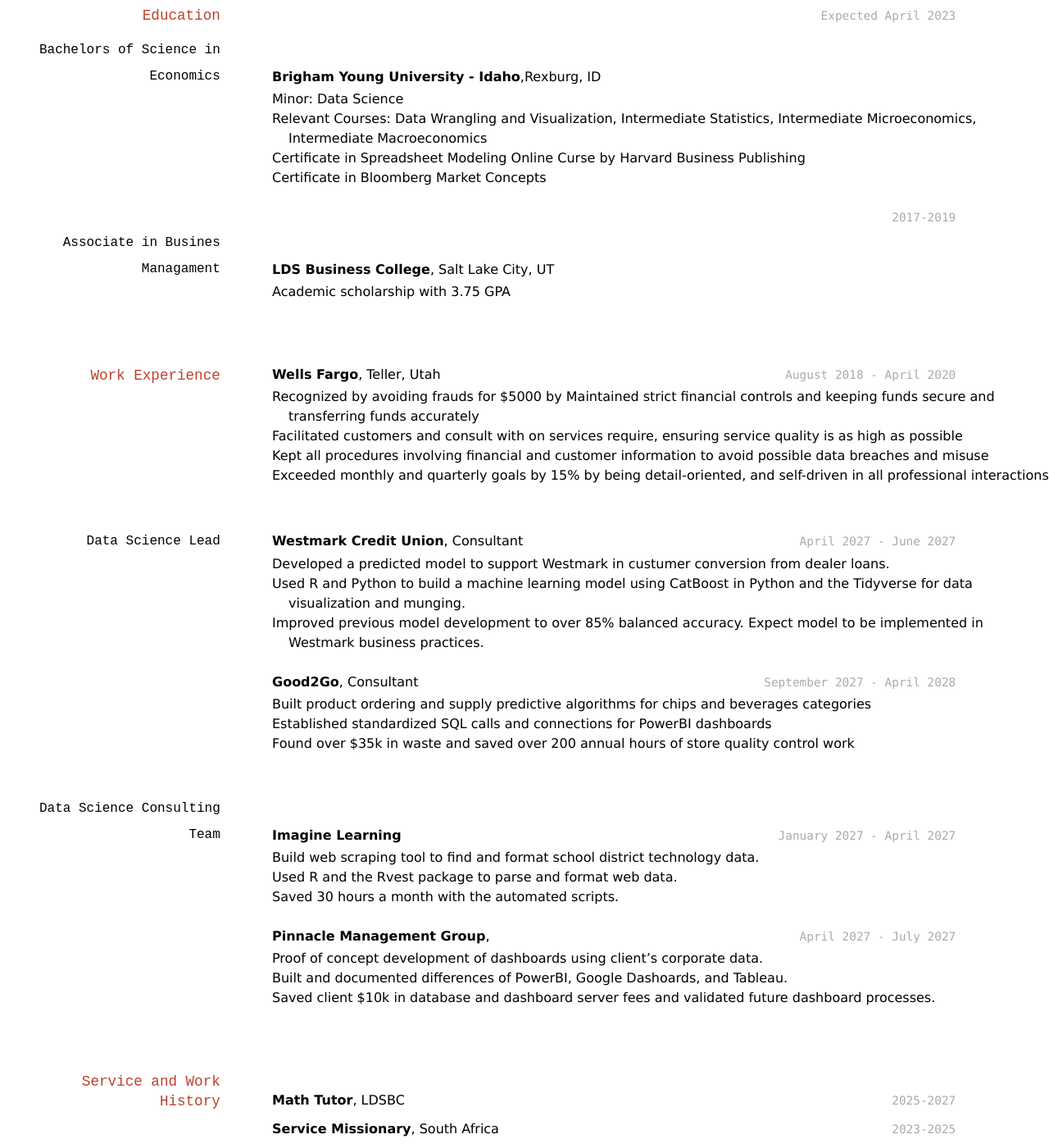
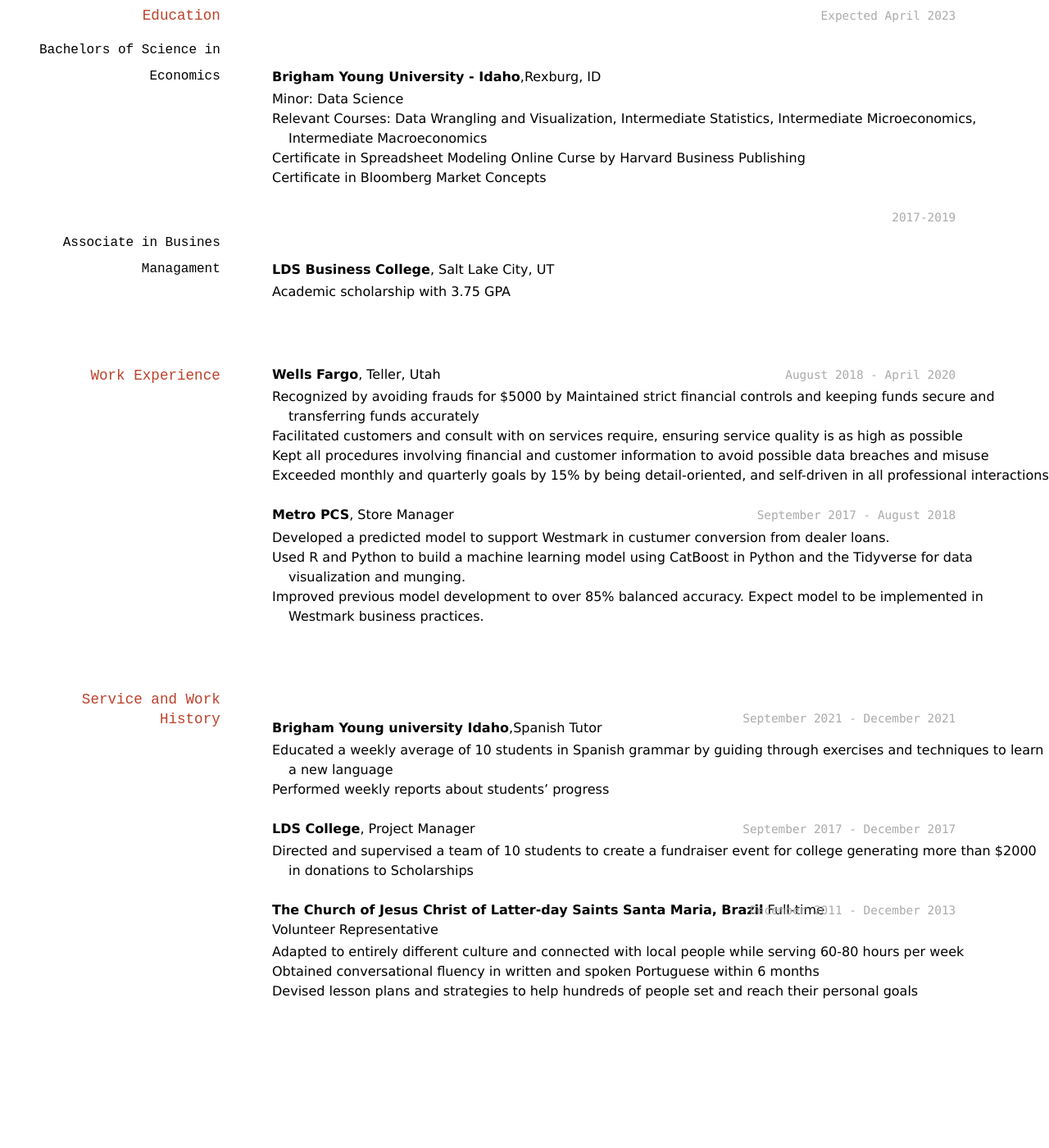
Before and after one commit to luksoto/soto_resume, a Jekyll site: the page built from docs/index.md, in a window 1280 px wide and 1400 px high, scrolled down 174 px. Shown: the whole window at 82% size. Built offline with Jekyll 4.4.1, drawn with Linux system fonts in a browser that asks for light colours; after the commit the page ends 1419 px from its top, so only the background shows below that.

Commit message:
Resume_April2022

```diff
--- a/docs/index.md
+++ b/docs/index.md
@@ -44,47 +44,38 @@ __Wells Fargo__, Teller, Utah
 - Exceeded monthly and quarterly goals by 15% by being detail-oriented, and self-driven in all professional
 interactions
 
-### Data Science Lead
-
-`April 2027 - June 2027`
-__Westmark Credit Union__, Consultant
+`September 2017 - August 2018`
+__Metro PCS__, Store Manager
 
 - Developed a predicted model to support Westmark in custumer conversion from dealer loans.
 - Used R and Python to build a machine learning model using CatBoost in Python and the Tidyverse for data visualization and munging.
 - Improved previous model development to over 85% balanced accuracy. Expect model to be implemented in Westmark business practices.
 
-`September 2027 - April 2028`
-__Good2Go__, Consultant
-
-- Built product ordering and supply predictive algorithms for chips and beverages categories
-- Established standardized SQL calls and connections for PowerBI dashboards
-- Found over $35k in waste and saved over 200 annual hours of store quality control work
-
-### Data Science Consulting Team
-
-`January 2027 - April 2027`
-__Imagine Learning__
-
-- Build web scraping tool to find and format school district technology data.
-- Used R and the Rvest package to parse and format web data.
-- Saved 30 hours a month with the automated scripts.
-
-`April 2027 - July 2027`
-__Pinnacle Management Group__,
-
-- Proof of concept development of dashboards using client's corporate data.
-- Built and documented differences of PowerBI, Google Dashoards, and Tableau.
-- Saved client $10k in database and dashboard server fees and validated future dashboard processes.
 
 
 ## Service and Work History
+`September 2021 - December 2021 `
 
-`2025-2027`
-__Math Tutor__, LDSBC
+__Brigham Young university Idaho__,Spanish Tutor
 
 
-`2023-2025`
-__Service Missionary__, South Africa
+
+- Educated a weekly average of 10 students in Spanish grammar by guiding through exercises and techniques to learn a new language
+- Performed weekly reports about students' progress
+
+`September 2017 - December 2017`
+__LDS College__, Project Manager
+
+- Directed and supervised a team of 10 students to create a fundraiser event for college generating more than
+$2000 in donations to Scholarships
+
+`December 2011 - December 2013`
+__The Church of Jesus Christ of Latter-day Saints Santa Maria, Brazil__
+Full-time Volunteer Representative
+
+- Adapted to entirely different culture and connected with local people while serving 60-80 hours per week
+- Obtained conversational fluency in written and spoken Portuguese within 6 months
+- Devised lesson plans and strategies to help hundreds of people set and reach their personal goals
 
 
 
```
